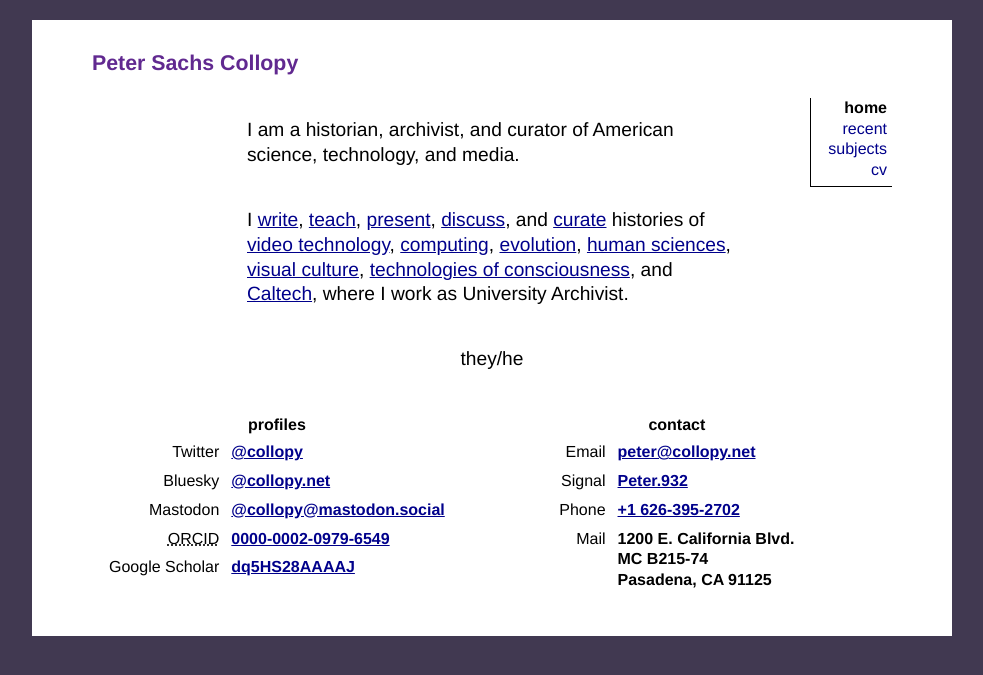
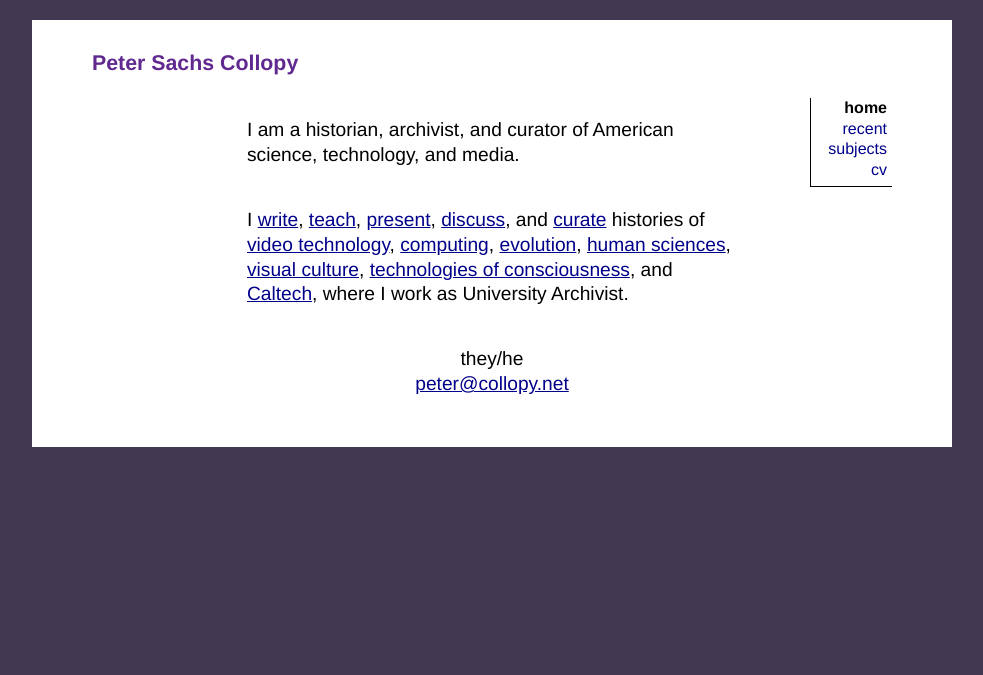
Before and after one commit to collopy/collopy.github.io, a Jekyll site: the page built from index.html, in a window 1280 px wide. Shown: the top 675 px of the page, without its empty margins (148-1131 px from the left). Built offline with Jekyll 4.4.1, drawn with Linux system fonts in a browser that asks for light colours.

Commit message:
Removed profile and contact tables

```diff
--- a/css/home.css
+++ b/css/home.css
@@ -1,10 +1 @@
 p {font-size: larger; margin: 40px auto 20px; max-width: 490px;}
-table {padding: 20px 10px 10px; margin: 0 auto;}
-td {padding: 3px 5px;}
-.medium {text-align: right; vertical-align: top;}
-.address {font-weight: bold;}
-
-@media (min-width: 800px)
-{
-	#left {float: left;}
-}
--- a/index.html
+++ b/index.html
@@ -9,57 +9,6 @@ layout: index
 	I <a href="writing/">write</a>, <a href="teaching/">teach</a>, <a href="presentations/">present</a>, <a href="discussions/">discuss</a>, and <a href="exhibits/">curate</a> histories of <a href="subjects/video/">video technology</a>, <a href="subjects/computing/">computing</a>, <a href="subjects/evolution/">evolution</a>, <a href="subjects/human-sciences/">human sciences</a>, <a href="subjects/visual-culture/">visual culture</a>, <a href="subjects/consciousness/">technologies of consciousness</a>, and <a href="subjects/caltech/">Caltech</a>, where I work as University Archivist.
 </p>
 <p style="text-align: center;">
-	they/he
+	they/he<br>
+	<a href="mailto:peter@collopy.net">peter@collopy.net</a>
 </p>
-<div id="addresses">
-	<table id="left">
-		<tr>
-			<th colspan="2">profiles</th>
-		</tr>
-		<tr>
-			<td class="medium">Twitter</td>
-			<td class="address"><a href="https://twitter.com/collopy">@collopy</a></td>
-		</tr>
-		<tr>
-			<td class="medium">Bluesky</td>
-			<td class="address"><a href="https://bsky.app/profile/collopy.net">@collopy.net</a></td>
-		</tr>
-		<tr>
-			<td class="medium">Mastodon</td>
-			<td class="address"><a href="https://mastodon.social/@collopy">@collopy@mastodon.social</a></td>
-		</tr>
-		<tr>
-			<td class="medium"><abbr title="Open Researcher and Contributor ID">ORCID</abbr></td>
-			<td class="address"><a href="https://orcid.org/0000-0002-0979-6549">0000-0002-0979-6549</a></td>
-		</tr>
-		<tr>
-			<td class="medium">Google Scholar</td>
-			<td class="address"><a href="https://scholar.google.com/citations?user=dq5HS28AAAAJ">dq5HS28AAAAJ</a></td>
-		</tr>
-	</table>
-	<table>
-		<tr>
-			<th colspan="2">contact</th>
-		</tr>
-		<tr>
-			<td class="medium">Email</td>
-			<td class="address"><a href="mailto:peter@collopy.net">peter@collopy.net</a></td>
-		</tr>
-		<tr>
-			<td class="medium">Signal</td>
-			<td class="address"><a href="https://signal.me/#eu/GEnZWypRvnxQrQ0ILyQmDVnMgw-szkyVKJDtYURzbUNa1ce1g1ZCqqDZ9TZVb-Yp">Peter.932</a></td>
-		</tr>
-		<tr>
-			<td class="medium">Phone</td>
-			<td class="address"><a href="tel:+1 626-395-2702">+1 626-395-2702</a></td>
-		</tr>
-		<tr>
-			<td class="medium">Mail</td>
-			<td class="address">
-				1200 E. California Blvd.<br>
-				MC B215-74<br>
-				Pasadena, CA 91125
-			</td>
-		</tr>
-	</table>
-</div>
```
Also changed, not shown: 2 other files.
